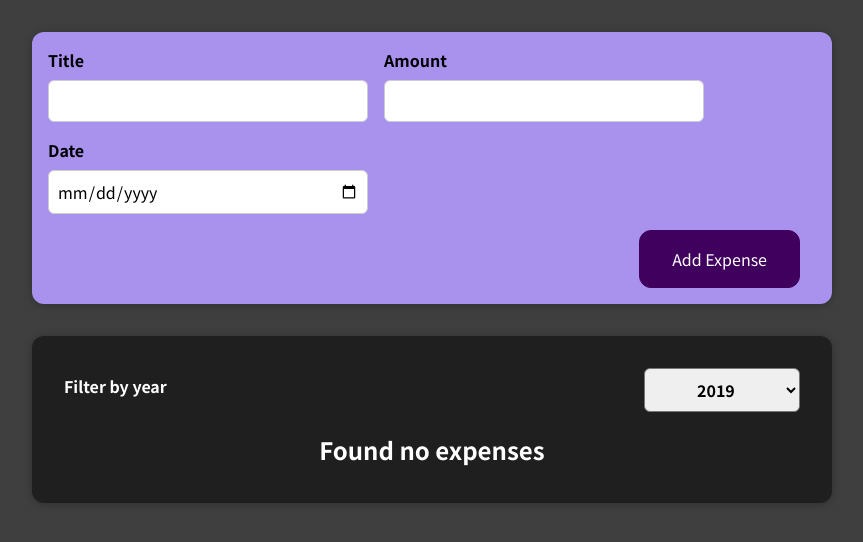
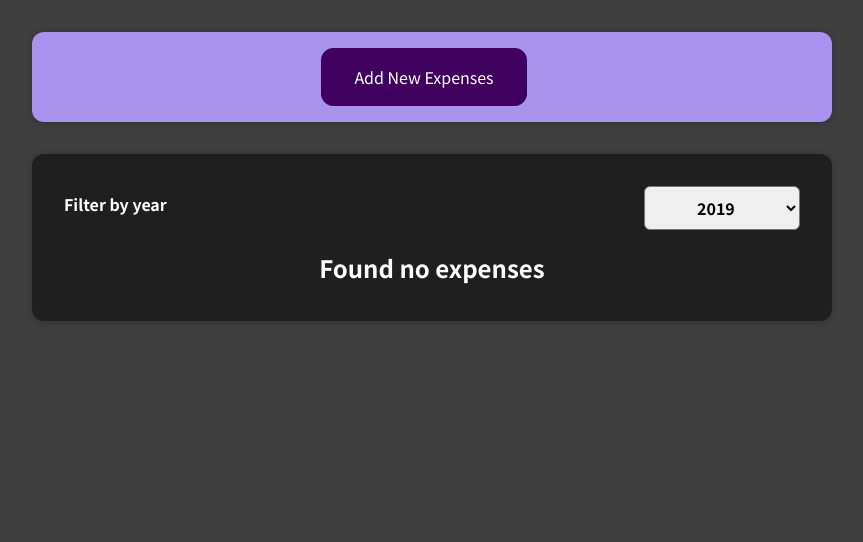
Before and after one commit to Lucas-Onofre/reactjs-max-course, a React (Create React App) app: page / in a window 1280 px wide. Shown: the top 542 px of the page, without its empty margins (208-1071 px from the left). Built offline with nearby package versions, Linux system fonts and the light colour scheme.

Commit message:
Adding more conditional content

```diff
--- a/src/components/NewExpense/ExpenseForm.js
+++ b/src/components/NewExpense/ExpenseForm.js
@@ -6,42 +6,17 @@ const ExpenseForm = (props) =>{
   const [enteredTitle, setEnteredTitle] = useState('');
   const [enteredAmount, setEnteredAmount] = useState('');
   const [enteredDate, setEnteredDate] = useState('');
-  // const [userInput, setUserInput] = useState({
-  //   enteredTitle: '',
-  //   enteredAmount: '',
-  //   enteredDate: '',
-  // });
 
   const titleChangeHandler = (event) => {
     setEnteredTitle(event.target.value);
-
-    // setUserInput({
-    //   ...userInput,
-    //   enteredTitle: event.target.value,
-    // });
-
-    ////Atualizando state baseado no anterior, é uma abordagem melhor que a acima pois garante que o dado não estará 'outdated'.
-    // setUserInput((prevState) => {
-    //   return {...prevState, enteredTitle: event.target.value}
-    // })
   }
 
   const amountChangeHandler = (event) =>{
     setEnteredAmount(Number(event.target.value));
-
-    // setUserInput({
-    //   ...userInput,
-    //   enteredTitle: event.target.value,
-    // });
   }
 
   const dateChangeHandler = (event) =>{
     setEnteredDate(event.target.value);
-
-    // setUserInput({
-    //   ...userInput,
-    //   enteredDate: event.target.value,
-    // });
   }
 
   const submitHandler = (event) =>{
@@ -101,6 +76,7 @@ const ExpenseForm = (props) =>{
         </div>
       </div>
       <div className='new-expense__actions'>
+        <button type="button" onClick={props.onHandleDisplayForm}>Cancel</button>
         <button type='submit'>Add Expense</button>
       </div>
     </form>
--- a/src/components/NewExpense/NewExpanse.js
+++ b/src/components/NewExpense/NewExpanse.js
@@ -1,10 +1,12 @@
-import React from 'react';
+import React, { useState } from 'react';
 
 import ExpenseForm from './ExpenseForm';
 
 import './NewExpanse.css';
 
 const NewExpense = (props) => {
+  const [isShowingForm, setIsShowingForm] = useState(false);
+
   const saveExpenseDataHandler = (enteredExpenseData) =>{
     const expenseData = {
       ...enteredExpenseData,
@@ -14,9 +16,14 @@ const NewExpense = (props) => {
     props.onAddExpanse(expenseData);
   }
 
-  return(
+  const handleDisplayForm = () =>{
+    setIsShowingForm((isShowing) => !isShowing);
+  }
+
+  return (
     <div className='new-expense'>
-      <ExpenseForm onSaveExpenseData={saveExpenseDataHandler} />
+      {!isShowingForm && <button type='button' onClick={handleDisplayForm}>Add New Expenses</button>}
+      {isShowingForm && <ExpenseForm isShowing={isShowingForm} onHandleDisplayForm={handleDisplayForm} onSaveExpenseData={saveExpenseDataHandler} />}
     </div>
   );
 }
```
Also changed, not shown: 1 other file (tests, documents, lock files or other folders).
